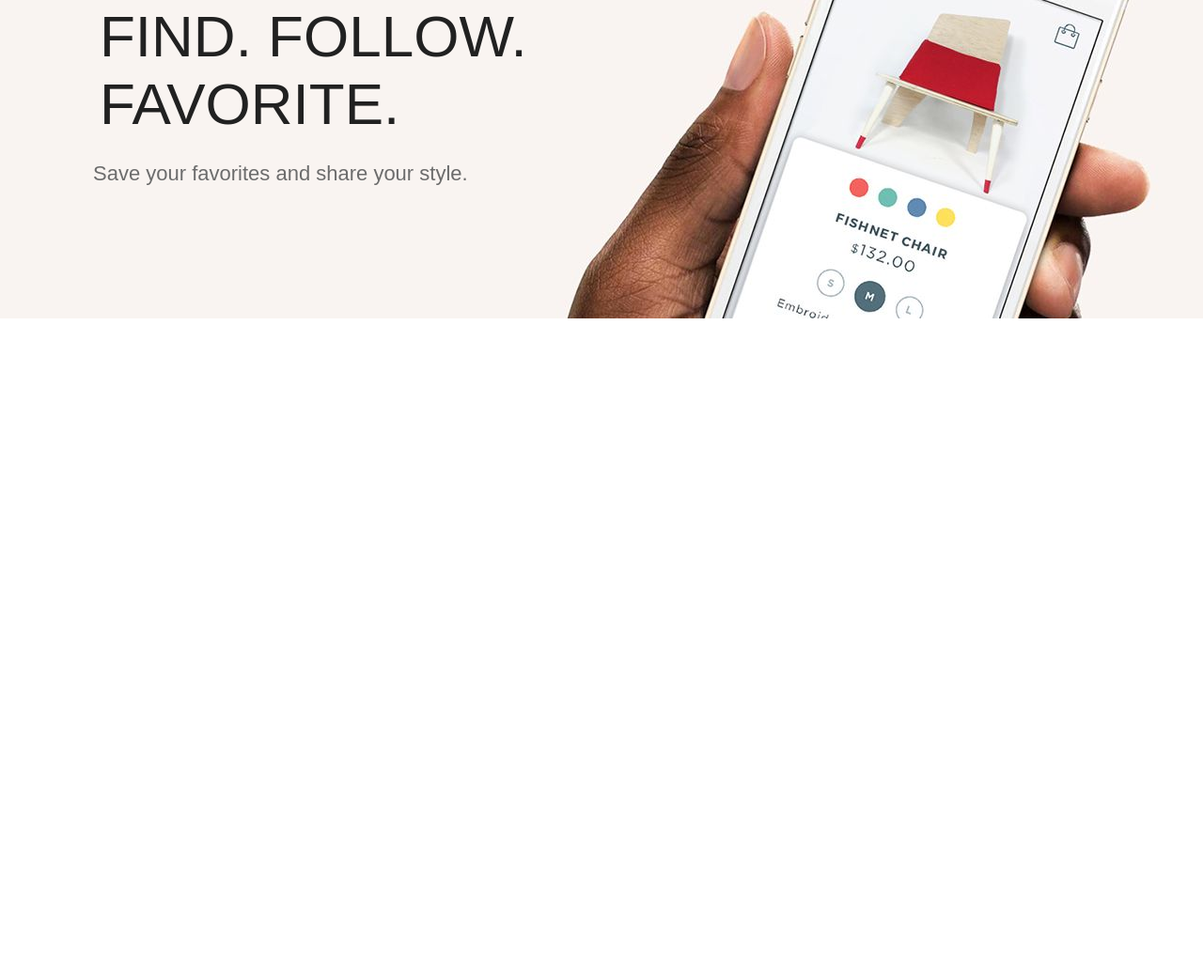
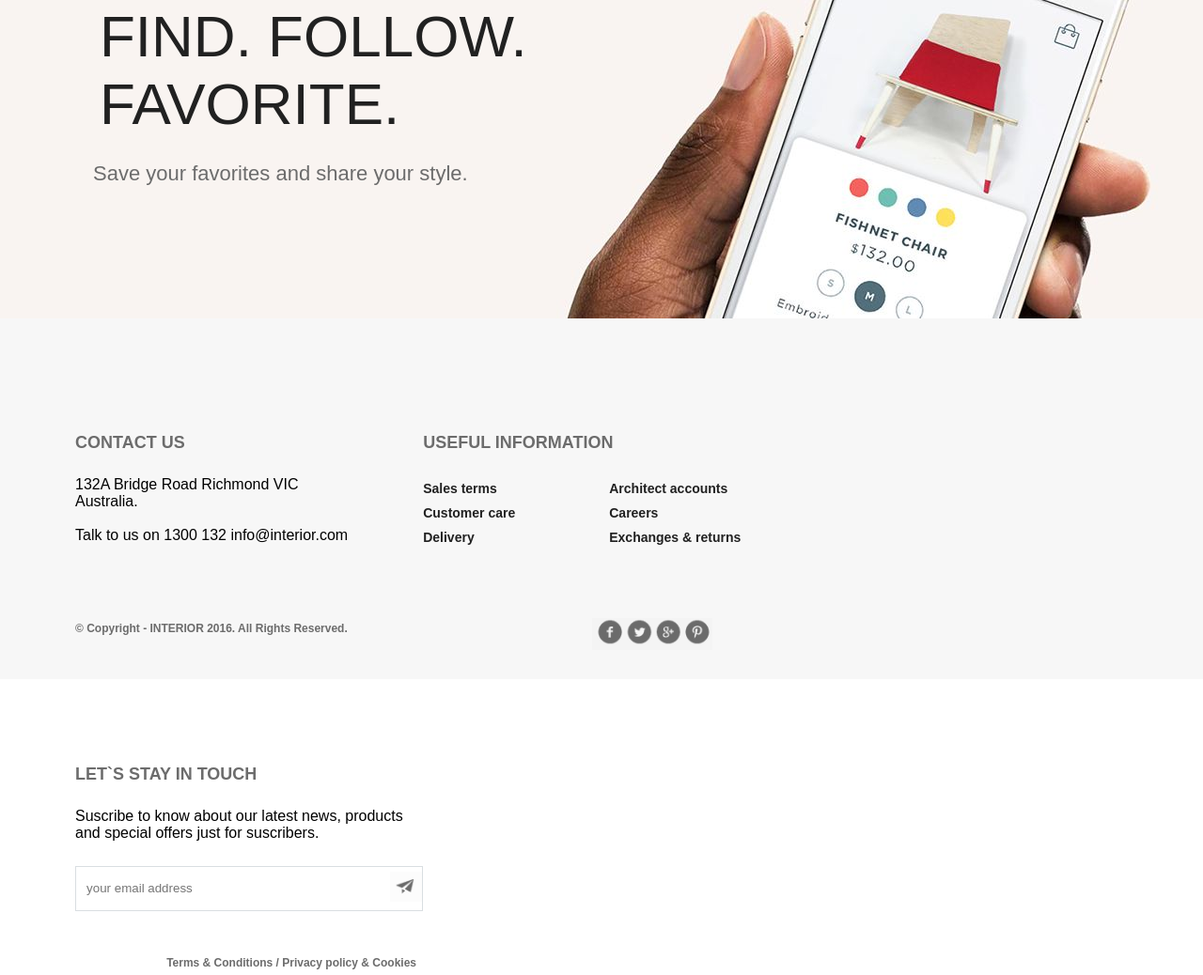
Before and after one commit to NickRusov/geek_html, a plain HTML site: page template/index.html in a window 1280 px wide. Shown: the part 6426-7464 px from the top of the page at 94% size. Before the commit the page ends 6765 px from the top, so only its background shows below. Drawn offline with Linux system fonts and the light colour scheme.

Commit message:
Footer ended

```diff
--- a/template/index.html
+++ b/template/index.html
@@ -62,6 +62,35 @@
             <h3>MOBILE APP</h3>
             <h1>FIND. FOLLOW. FAVORITE.</h1>
             <h4>Save your favorites and share your style.</h4> <img src="img/apps/app-store.jpg" alt=""><img src="img/apps/google-play.jpg" alt=""></div>
+        <div class="footer">
+            <div class="contacts">
+                <h3>CONTACT US</h3>
+                <p>132A Bridge Road Richmond VIC
+                    <br>Australia.
+                    <br>
+                    <br>Talk to us on 1300 132 info@interior.com</p>
+                    <h6>&copy; Copyright - INTERIOR 2016. All Rights Reserved.</h6>
+            </div>
+            <div class="info">
+                <h3>USEFUL INFORMATION</h3>
+                <p>Sales terms
+                    <br>Customer care
+                    <br>Delivery</p>
+                <p>Architect accounts
+                    <br> Careers
+                    <br> Exchanges & returns</p>
+                    <img src="img/social-links.png" alt="">
+            </div>
+            <div class="subscribe">
+                <h3>LET`S STAY IN TOUCH</h3>
+                <p>Suscribe to know about our latest news, products and special offers just for suscribers.</p>
+                <div class="email">
+                    <input type="text" placeholder="   your email address ">
+                    <a href="#"><img src="img/letter.png" alt=""></a>
+                </div>
+                <h6>Terms & Conditions  /  Privacy policy & Cookies</h6>
+            </div>
+        </div>
     </div>
 </body>
 
--- a/template/style.css
+++ b/template/style.css
@@ -384,8 +384,99 @@ a.explore {
     text-align: left;
 }
 
-.apps img:first-of-type{
+.apps img:first-of-type {
     margin-left: 98px;
     margin-right: 10px;
     margin-top: 33px;
 }
+
+.footer {
+    background-color: #f7f7f7;
+    max-width: 1366px;
+    height: 384px;
+}
+
+.footer h3 {
+    color: #6c6c6c;
+    font-size: 18px;
+    font-weight: 700;
+    line-height: 24px;
+    text-align: left;
+}
+
+.footer .contacts,
+.footer .info,
+.footer .subscribe {
+    float: left;
+    margin-left: 80px;
+    margin-top: 120px;
+}
+
+.footer .info p {
+    float: left;
+    margin-right: 100px;
+    color: #212121;
+    font-size: 14px;
+    font-weight: 700;
+    line-height: 26px;
+    text-align: left;
+}
+.footer .info img {
+    clear: both;
+    display: block;
+    margin-left: 180px;
+    margin-top: 175px;
+}
+
+.footer .subscribe {
+    max-width: 363px;
+}
+
+.footer .subscribe .email {
+    margin-top: 26px;
+    border-width: 1px;
+    border-color: #d9dee1;
+    border-style: solid;
+    background-color: #ffffff;
+    width: 368px;
+    height: 46px;
+}
+
+.footer .subscribe .email input {
+    border: none;
+    line-height: 46px;
+}
+
+.footer .subscribe .email img {
+    margin-top: 5px;
+    float: right;
+}
+
+.footer .contacts p,
+.footer .info p,
+.footer .subscribe p {
+    margin-top: 24px;
+}
+
+.footer .contacts h6{
+    color: #6c6c6c;
+    font-size: 12px;
+    font-weight: 700;
+    line-height: 26px;
+    text-align: left;
+    margin-top: 77px;
+}
+
+.footer .subscribe h6 {
+    color: #6c6c6c;
+    font-size: 12px;
+    font-weight: 700;
+    line-height: 26px;
+    text-align: left;
+    float: right;
+    margin-top: 42px;
+}
+
+.footer>h6{
+/*    clear: both;*/
+}
```
Also changed, not shown: template/img/letter.png (added), template/img/social-links.png (added), template/img/trend/product-4-sm.jpg (added), 1 other file.
